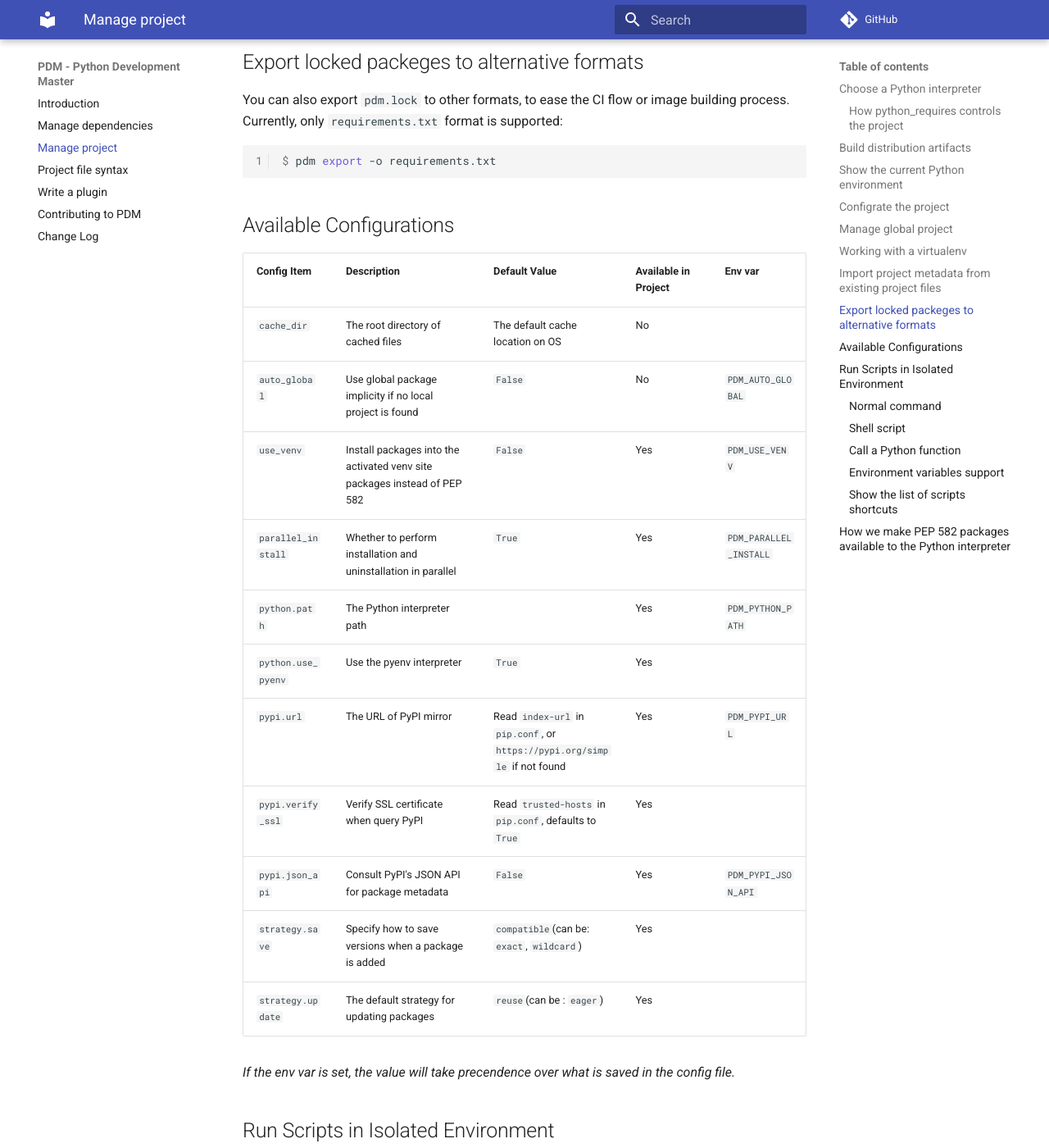
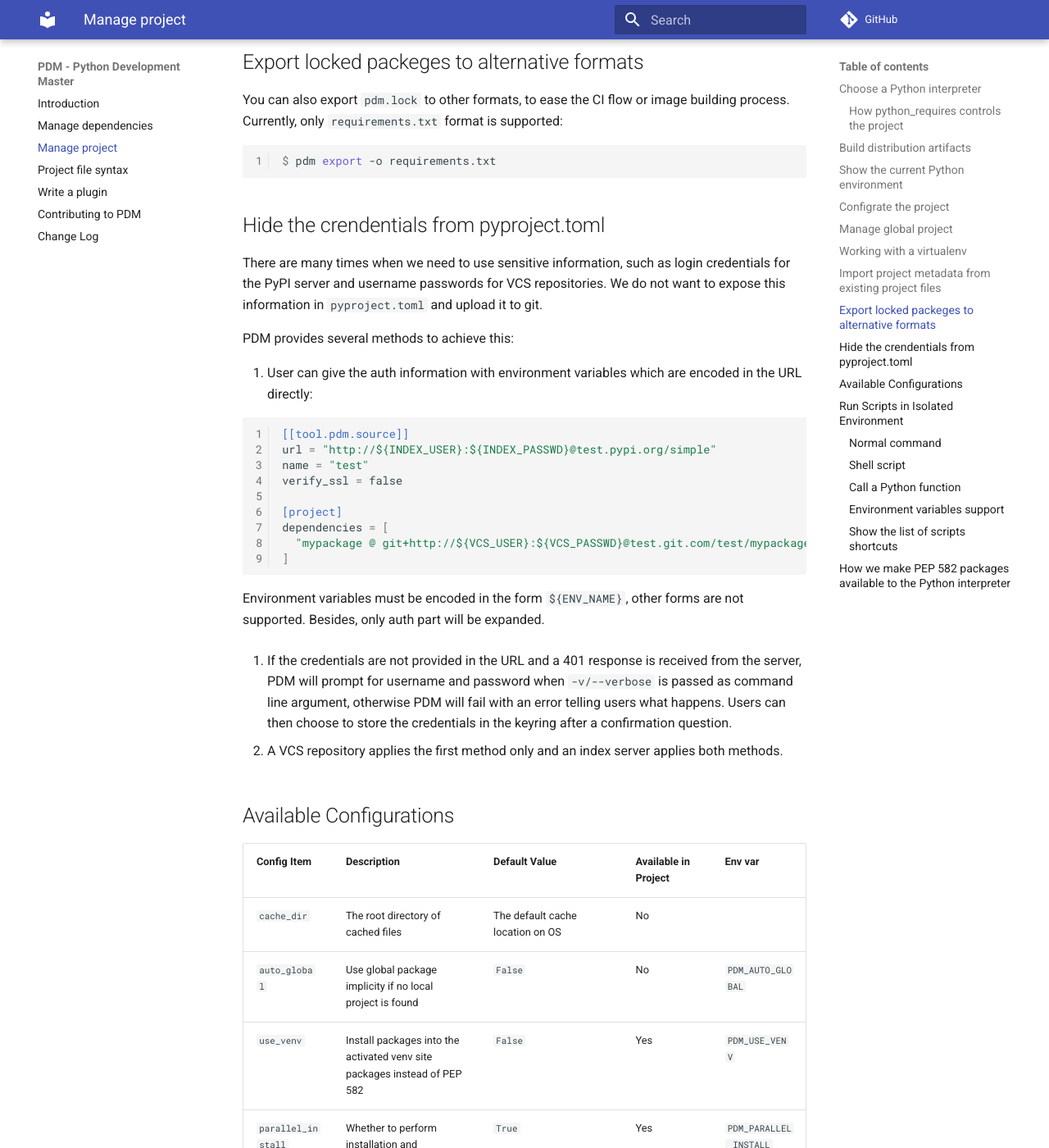
Before and after one commit to ChrisSanderser/pd-ms, an MkDocs documentation site: the page built from docs/docs/project.md, in a window 1280 px wide and 1400 px high, scrolled down 3374 px. Shown: the whole window at 82% size. Built offline with MkDocs 1.6.1 and Material for MkDocs 9.7.7, drawn with Linux system fonts in a browser that asks for light colours; comment, search, counter and statistics services are not loaded.

Commit message:
improve doc

````diff
--- a/docs/docs/project.md
+++ b/docs/docs/project.md
@@ -147,6 +147,35 @@ only `requirements.txt` format is supported:
 $ pdm export -o requirements.txt
 ```
 
+## Hide the crendentials from pyproject.toml
+
+There are many times when we need to use sensitive information, such as login credentials for the PyPI server
+and username passwords for VCS repositories. We do not want to expose this information in `pyproject.toml` and upload it to git.
+
+PDM provides several methods to achieve this:
+
+1. User can give the auth information with environment variables which are encoded in the URL directly:
+
+   ```toml
+   [[tool.pdm.source]]
+   url = "http://${INDEX_USER}:${INDEX_PASSWD}@test.pypi.org/simple"
+   name = "test"
+   verify_ssl = false
+
+   [project]
+   dependencies = [
+     "mypackage @ git+http://${VCS_USER}:${VCS_PASSWD}@test.git.com/test/mypackage.git@master"
+   ]
+   ```
+
+   Environment variables must be encoded in the form `${ENV_NAME}`, other forms are not supported. Besides, only auth part will be expanded.
+
+2. If the credentials are not provided in the URL and a 401 response is received from the server, PDM will prompt for username and password when `-v/--verbose`
+   is passed as command line argument, otherwise PDM will fail with an error telling users what happens. Users can then choose to store the credentials in the
+   keyring after a confirmation question.
+
+3. A VCS repository applies the first method only and an index server applies both methods.
+
 ## Available Configurations
 
 | Config Item        | Description                                                               | Default Value                                                             | Available in Project | Env var                |
````
